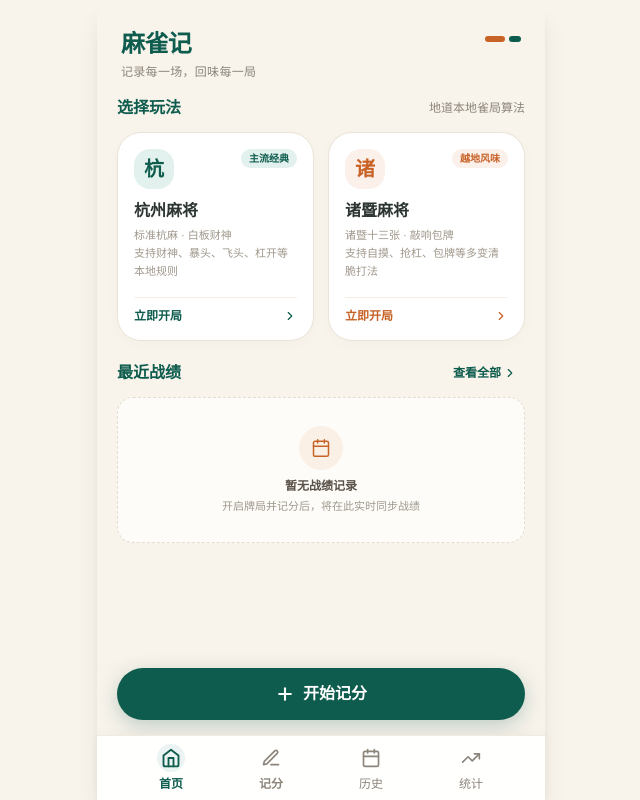
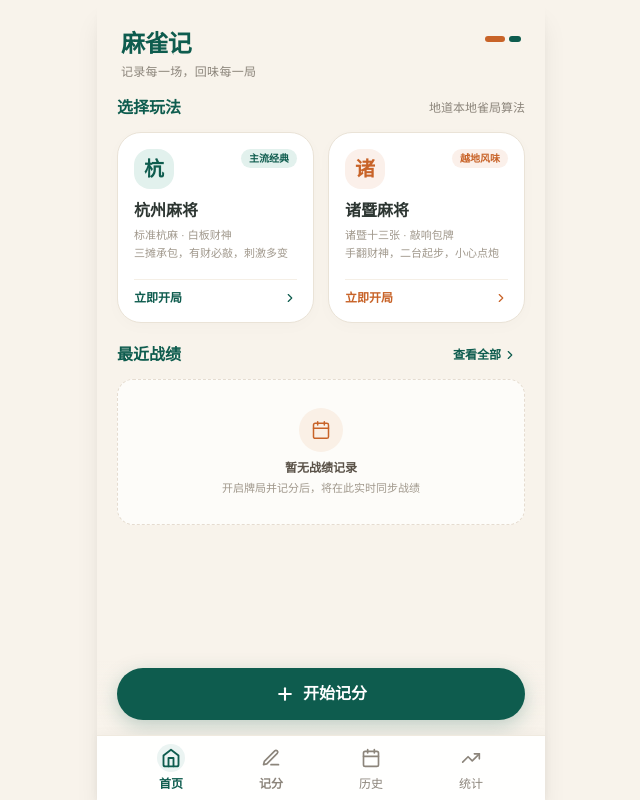
Before and after one commit to liangtao0426/macau-mahjong, a React (Vite) app: page / in a window 1280 px wide. Shown: the whole page, without its empty margins (319-959 px from the left). Built offline with nearby package versions, Linux system fonts and the light colour scheme.

Commit message:
文案: 更新首页杭州麻将与诸暨麻将卡片特色规则描述文案

```diff
--- a/src/components/views/HomeView.tsx
+++ b/src/components/views/HomeView.tsx
@@ -136,7 +136,7 @@ export default function HomeView({
                 </h3>
                 <p className="text-[11px] text-[#A0988C] leading-relaxed">
                   标准杭麻 · 白板财神<br />
-                  支持财神、暴头、飞头、杠开等本地规则
+                  三摊承包，有财必敲，刺激多变
                 </p>
               </div>
               <div className="mt-4 pt-2.5 border-t border-[#F5EFE6] flex items-center justify-between text-xs text-[#0E5C4E] font-bold">
@@ -164,7 +164,7 @@ export default function HomeView({
                 </h3>
                 <p className="text-[11px] text-[#A0988C] leading-relaxed">
                   诸暨十三张 · 敲响包牌<br />
-                  支持自摸、抢杠、包牌等多变清脆打法
+                  手翻财神，二台起步，小心点炮
                 </p>
               </div>
               <div className="mt-4 pt-2.5 border-t border-[#F5EFE6] flex items-center justify-between text-xs text-[#C86328] font-bold">
```
